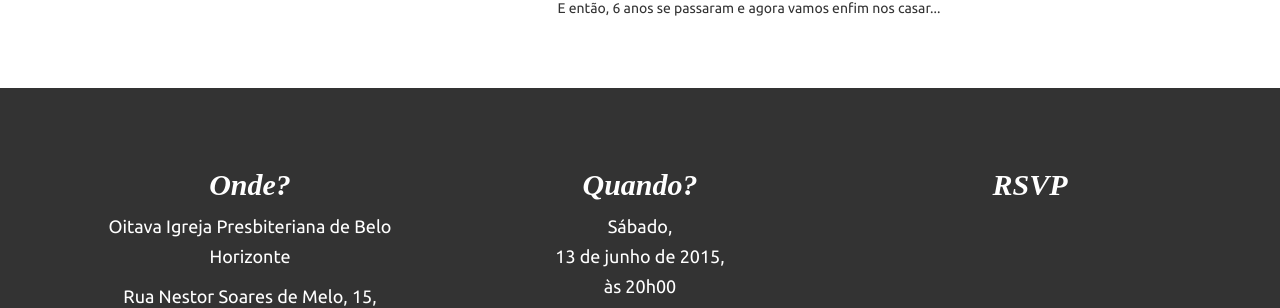
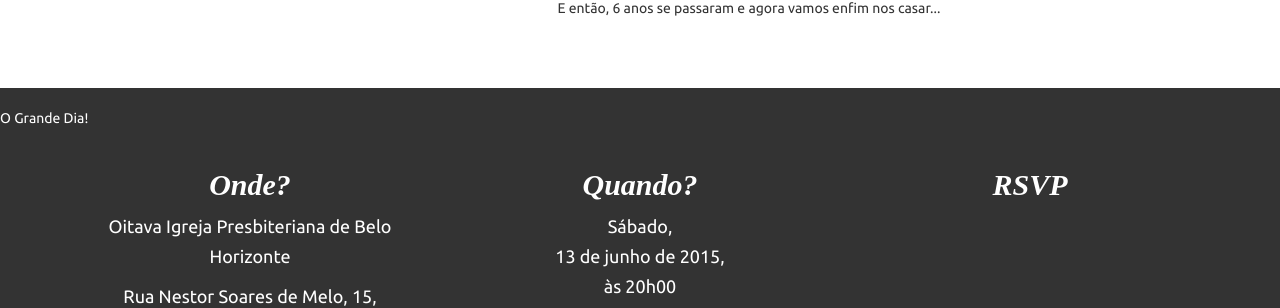
Before and after one commit to marcela-e-raphael/marcela-e-raphael.github.io, a Jekyll site: the page built from index.html, in a window 1280 px wide. Shown: the part 546-854 px from the top of the page. Built offline with Jekyll 4.4.1, drawn with Linux system fonts in a browser that asks for light colours; nearby versions of some CDN libraries; some web fonts are replaced.

Commit message:
Adiciona título

```diff
--- a/_layouts/default.html
+++ b/_layouts/default.html
@@ -37,6 +37,9 @@
     </section>
 
     <section class="section section-bg--black">
+        <div class="section__title">
+            O Grande Dia!
+        </div>
         <div class="container">
             <div class="row text--center">
                 <div class="col-lg-4">
--- a/css/main.scss
+++ b/css/main.scss
@@ -56,6 +56,15 @@ h3 {
 
 .section {
     padding: 60px 0;
+    position: relative;
+
+    &__title {
+        position: absolute;
+        top: 20px;
+        right: 0;
+        left: 0;
+        margin: auto;
+    }
 
     &--no-padding {
         padding: 0;
```
